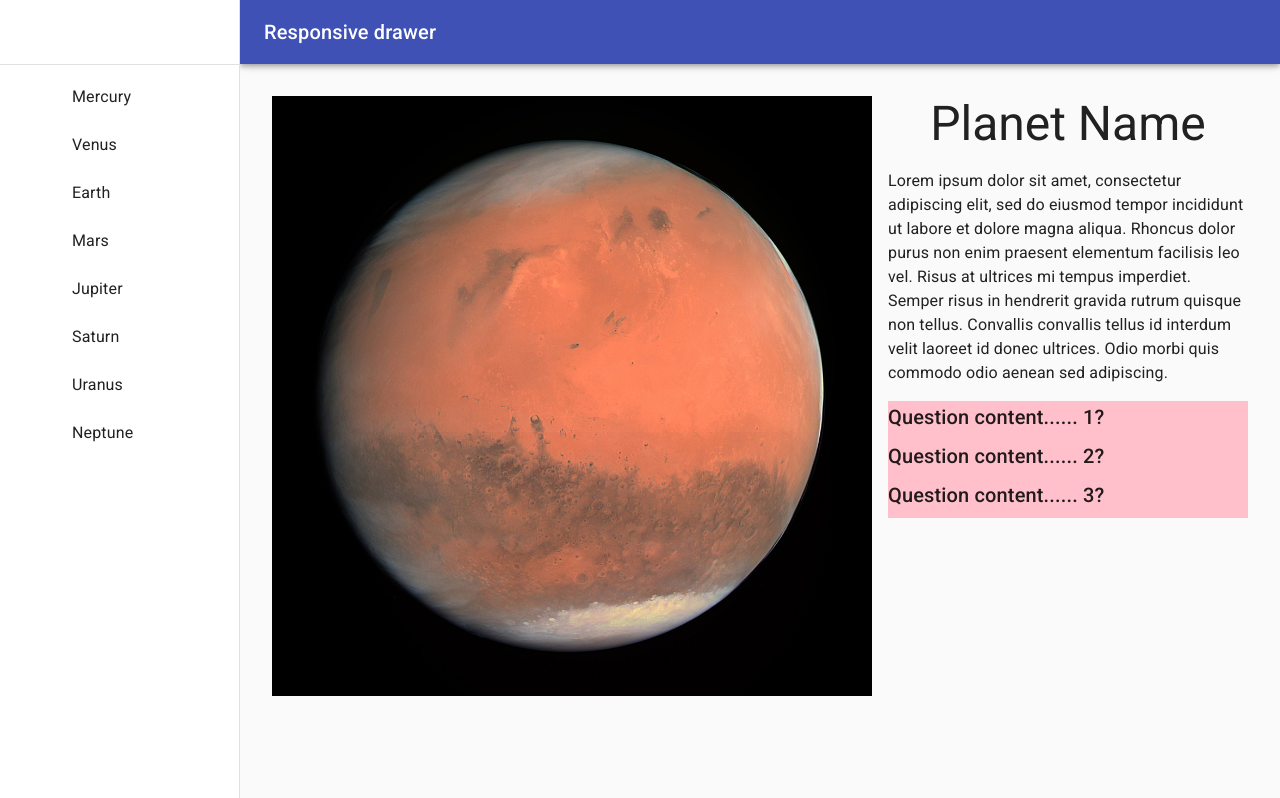
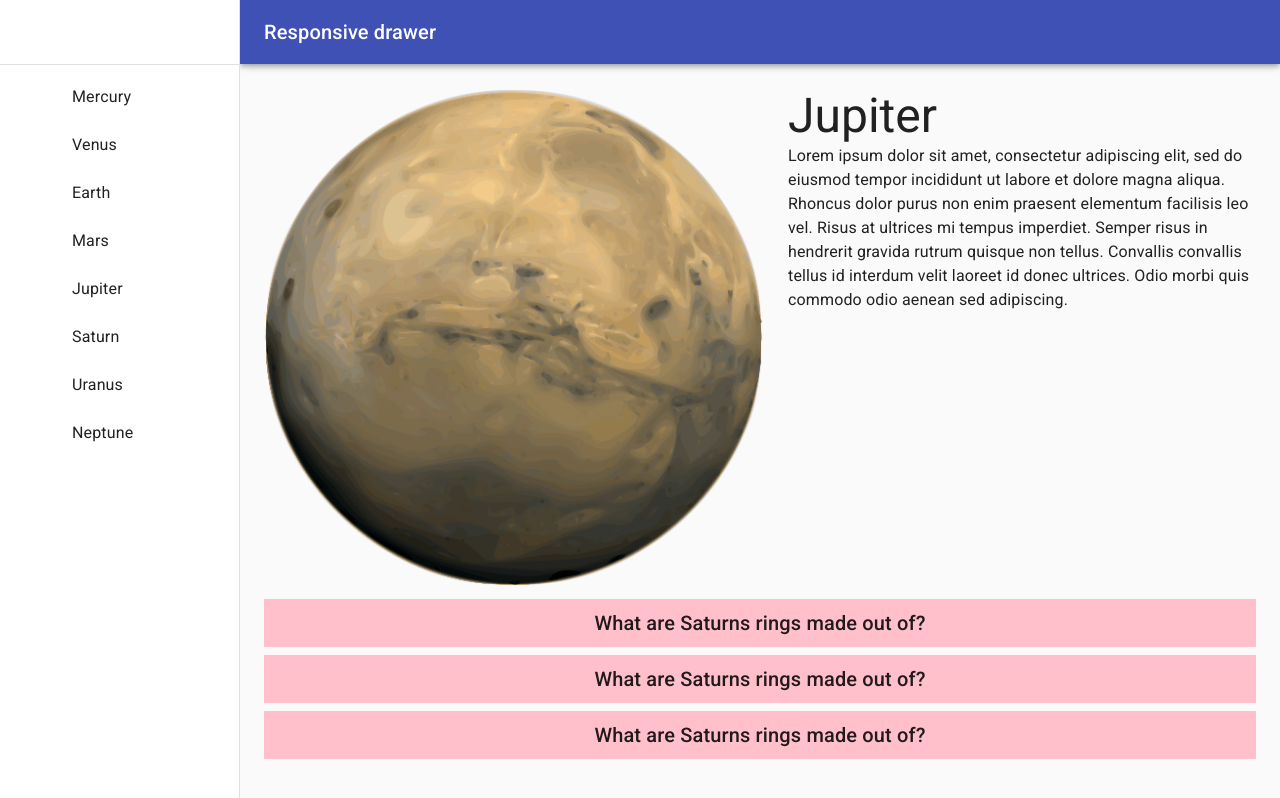
Before and after one commit to deggiedev/solar-system-edu, a React (Create React App) app: page / in a window 1280 px wide. Built offline with nearby package versions, Linux system fonts and the light colour scheme; no server answers.

Commit message:
update responsive homescreen, and add hidden component for planet

```diff
--- a/src/HomeScreen/HomeScreen.js
+++ b/src/HomeScreen/HomeScreen.js
@@ -14,7 +14,7 @@ import Toolbar from "@material-ui/core/Toolbar";
 import Typography from "@material-ui/core/Typography";
 import { makeStyles, useTheme } from "@material-ui/core/styles";
 import Box from "@material-ui/core/Box";
-import MarsImg from "../assets/Mars/mars.jpg";
+import MarsPng from "../assets/PlanetImages/mars.svg.png";
 
 const drawerWidth = 240;
 
@@ -138,20 +138,22 @@ function HomeScreen(props) {
         </Hidden>
       </nav>
       <main className={classes.content}>
-        <div className={classes.toolbar} />
+        <div className={classes.toolbar}/>
         <Box display="flex">
-          <Box p={1}>
-            <img alt="" src={MarsImg} width={600}></img>
-          </Box>
+        <Hidden xsDown implementation="css">
+        <Box width={500}>
+        <img alt="" src={MarsPng} width={'100%'}></img>
+        </Box>
+        </Hidden>
+
           <Box
-            p={1}
-            display="flex"
+            display="block"
             flexDirection="column"
+            justifyContent='space-evenly'
             alignItems="center"
+            pl={3}
           >
-            <Typography variant="h3" gutterBottom>
-              Planet Name
-            </Typography>
+            <Typography variant="h3">Jupiter</Typography>
             <Typography paragraph>
               Lorem ipsum dolor sit amet, consectetur adipiscing elit, sed do
               eiusmod tempor incididunt ut labore et dolore magna aliqua.
@@ -161,23 +163,19 @@ function HomeScreen(props) {
               interdum velit laoreet id donec ultrices. Odio morbi quis commodo
               odio aenean sed adipiscing.
             </Typography>
-            <Box width={'100%'}  as='button' bgcolor="pink">
-            <Typography variant="h6" gutterBottom>
-              Question content...... 1?
-            </Typography>
-            </Box>
-            <Box width={'100%'} as='button' bgcolor="pink">
-            <Typography variant="h6" gutterBottom>
-              Question content...... 2?
-            </Typography>
-            </Box>
-            <Box width={'100%'}  as='button' bgcolor="pink">
-            <Typography variant="h6" gutterBottom>
-              Question content...... 3?
-            </Typography>
-            </Box>
           </Box>
         </Box>
+        <Box width={"100%"}>
+        <Box display="flex" justifyContent="center" mt={1} p={1} as="button" bgcolor="pink">
+          <Typography variant="h6" >What are Saturns rings made out of?</Typography>
+        </Box>
+        <Box display="flex" justifyContent="center" mt={1} p={1} as="button" bgcolor="pink">
+          <Typography variant="h6" >What are Saturns rings made out of?</Typography>
+        </Box>
+        <Box display="flex" justifyContent="center" mt={1} p={1} as="button" bgcolor="pink">
+          <Typography variant="h6" >What are Saturns rings made out of?</Typography>
+        </Box>
+      </Box>
       </main>
     </div>
   );
```
